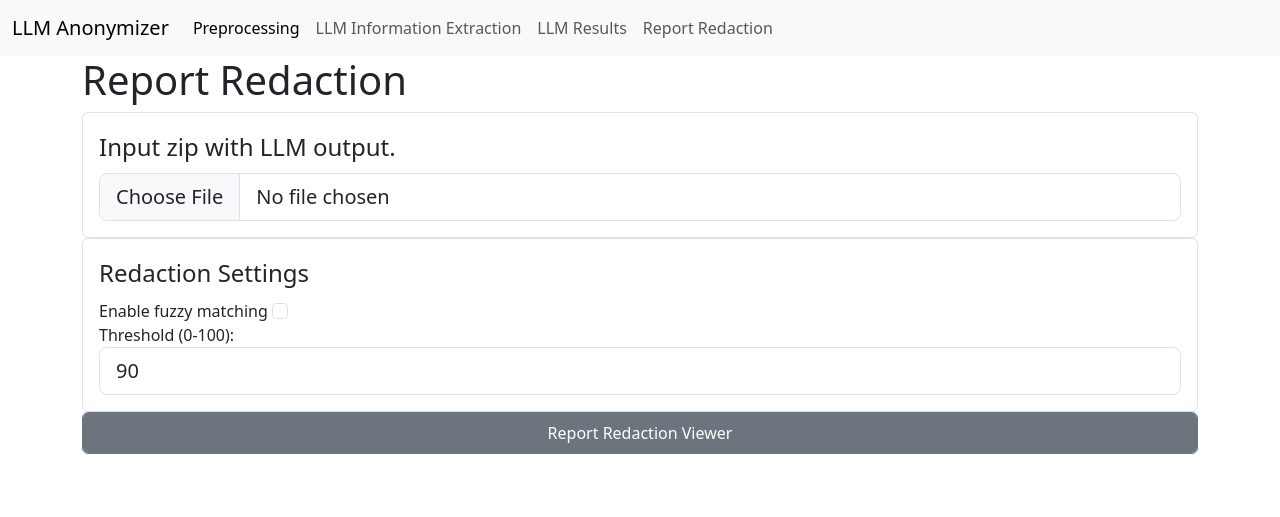
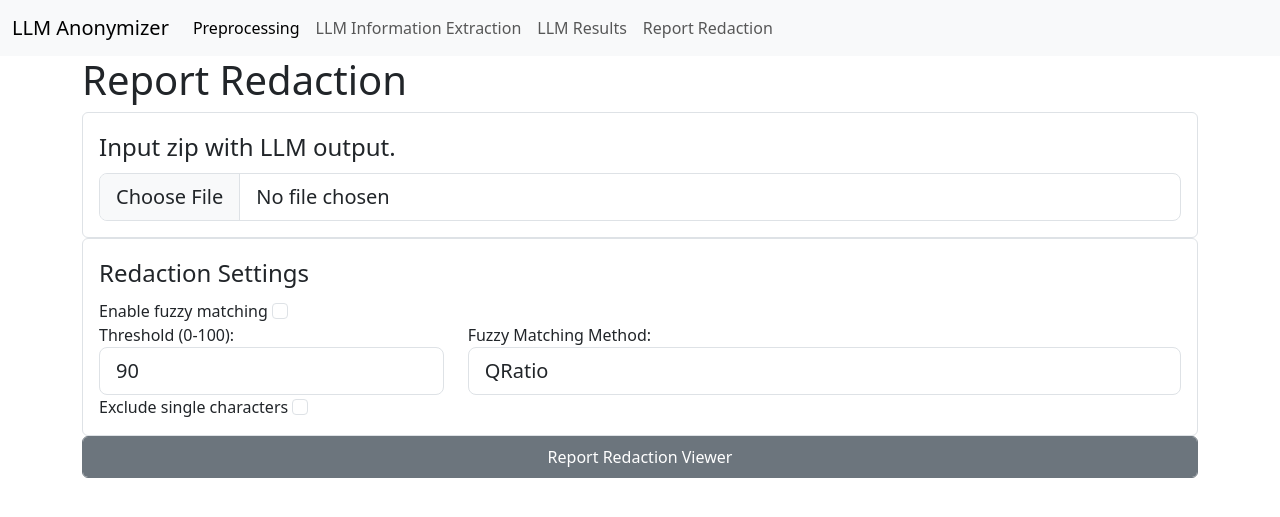
Before and after one commit to pereira90-ai/med-record-parsor, a Flask app: page /reportredaction in a window 1280 px wide. Shown: the top 517 px of the page. Run offline with Flask 3, Linux system fonts and the light colour scheme; some libraries are stand-ins or nearby versions.

Commit message:
Use fuzzy matching

```diff
--- a/webapp/report_redaction/forms.py
+++ b/webapp/report_redaction/forms.py
@@ -16,4 +16,8 @@ class ReportRedactionForm(FlaskForm):
     enable_fuzzy = BooleanField("Enable fuzzy matching")
     threshold = IntegerField("Threshold (0-100):", validators=[validators.NumberRange(0,100)], default=90)
 
+    scorer = SelectField("Fuzzy Matching Method:", choices=[('QRatio', 'QRatio'), ('WRatio', 'WRatio')])
+
+    exclude_single_chars = BooleanField("Exclude single characters")
+
     submit = SubmitField("Report Redaction")
--- a/webapp/report_redaction/routes.py
+++ b/webapp/report_redaction/routes.py
@@ -2,13 +2,23 @@
 import base64
 import os
 import tempfile
-
-from webapp.llm_processing.utils import anonymize_pdf, convert_personal_info_list
+import time
+from webapp.llm_processing.utils import anonymize_pdf, convert_personal_info_list, find_fuzzy_matches
 from webapp.report_redaction.utils import find_llm_output_csv
 from . import report_redaction
 from flask import abort, render_template, request, redirect, send_file, url_for, current_app, session, flash
 from .forms import ReportRedactionForm
 from io import BytesIO
+from .. import socketio
+
+@socketio.on('connect')
+def handle_connect():
+    print("Client Connected")
+
+
+@socketio.on('disconnect')
+def handle_disconnect():
+    print("Client Disconnected")
 @report_redaction.route("/reportredaction", methods=['GET', 'POST'])
 def main():
     form = ReportRedactionForm()
@@ -42,6 +52,8 @@ def main():
         # Optionally, save other form data to session variables
         session['enable_fuzzy'] = form.enable_fuzzy.data
         session['threshold'] = form.threshold.data
+        session['exclude_single_chars'] = form.exclude_single_chars.data
+        session['scorer'] = form.scorer.data
 
         # First report id
 
@@ -88,7 +100,7 @@ def report_redaction_viewer(report_id):
     previous_id = df.at[current_index - 1, 'id'] if current_index > 0 else None
     next_id = df.at[current_index + 1, 'id'] if current_index < len(df) - 1 else None
 
-    return render_template("report_redaction_viewer.html", report_id=report_id, previous_id=previous_id, next_id=next_id, report_number=current_index + 1, total_reports=len(df), personal_info_list=personal_info_list)
+    return render_template("report_redaction_viewer.html", report_id=report_id, previous_id=previous_id, next_id=next_id, report_number=current_index + 1, total_reports=len(df), personal_info_list=personal_info_list, enable_fuzzy=session.get('enable_fuzzy', False), threshold=session.get('threshold', 90))
 
 
 @report_redaction.route("/reportredactionfileoriginal/<string:id>")
@@ -124,22 +136,37 @@ def reportredactionfileredacted(id):
     if not os.path.isfile(filename):
         abort(404)
 
-    if not os.path.isfile(filename.replace(".pdf", "_redacted.pdf")):
+    # if not os.path.isfile(filename.replace(".pdf", "_redacted.pdf")):
 
-        df = find_llm_output_csv(pdf_file_zip)
-        if df is None or len(df) == 0:
-            flash('No CSV file found in the uploaded file!', 'danger')
-            return redirect(request.url)
+    df = find_llm_output_csv(pdf_file_zip)
+    if df is None or len(df) == 0:
+        flash('No CSV file found in the uploaded file!', 'danger')
+        return redirect(request.url)
 
-        # Check if the current report ID exists in the DataFrame
-        if id not in df['id'].values:
-            flash(f'Report ID {id} not found!', 'danger')
-            return redirect(request.url)
+    # Check if the current report ID exists in the DataFrame
+    if id not in df['id'].values:
+        flash(f'Report ID {id} not found!', 'danger')
+        return redirect(request.url)
 
-        # Get personal_info_list from df where id=id
-        personal_info_list = df.loc[df['id'] == id, 'personal_info_list'].iloc[0]
+    # Get personal_info_list from df where id=id
+    personal_info_list = df.loc[df['id'] == id, 'personal_info_list'].iloc[0]
 
-        anonymize_pdf(filename, convert_personal_info_list(personal_info_list), filename.replace(".pdf", "_redacted.pdf"))
+    personal_info_list = convert_personal_info_list(personal_info_list)
+
+    if session.get('exclude_single_chars', False):
+        personal_info_list = [item for item in personal_info_list if len(item) > 1]
+
+    if session.get('enable_fuzzy', False):
+        fuzzy_matches = find_fuzzy_matches(df.loc[df['id'] == id, 'report'].iloc[0], personal_info_list, threshold=int(session.get('threshold', 90)), scorer=session.get('scorer', 'WRatio'))
+    else:
+        fuzzy_matches = []
+
+    anonymize_pdf(filename, personal_info_list, filename.replace(".pdf", "_redacted.pdf"), fuzzy_matches)
+
+    time.sleep(1)
+
+    socketio.emit('reportredaction_done', {'enable_fuzzy': session.get('enable_fuzzy', False), 'threshold': session.get('threshold', 90), 'fuzzy_matches': fuzzy_matches})
+
 
     # Redaction is yet to be implemented TODO
 
--- a/webapp/templates/report_redaction_form.html
+++ b/webapp/templates/report_redaction_form.html
@@ -52,7 +52,7 @@
             </div>
 
             <div class="row">
-                <div class="form-group col-md-12">
+                <div class="form-group col-md-4">
                     {{ form.threshold.label(class="form-control-label") }}
 
                     {% if form.threshold.errors %}
@@ -66,6 +66,38 @@
                     {{ form.threshold(class="form-control form-control-lg") }}
                     {% endif %}
                 </div>
+                <div class="form-group col-md-8">
+                    {{ form.scorer.label(class="form-control-label") }}
+
+                    {% if form.scorer.errors %}
+                    {{ form.scorer(class="form-control form-control-lg is-invalid") }}
+                    <div class="invalid-feedback">
+                        {% for error in form.scorer.errors %}
+                        <span>{{ error }}</span>
+                        {% endfor %}
+                    </div>
+                    {% else %}
+                    {{ form.scorer(class="form-control form-control-lg") }}
+                    {% endif %}
+                </div>
+            </div>
+
+            <div class="row">
+                <div class="form-group col-md-12">
+                    {{ form.exclude_single_chars.label(class="form-control-label") }}
+
+                    {% if form.exclude_single_chars.errors %}
+                    {{ form.exclude_single_chars(class="form-check-input is-invalid") }}
+                    <div class="invalid-feedback">
+                        {% for error in form.exclude_single_chars.errors %}
+                        <span>{{ error }}</span>
+                        {% endfor %}
+                    </div>
+                    {% else %}
+                    {{ form.exclude_single_chars(class="form-check-input") }}
+                    {% endif %}
+                </div>
+
             </div>
 
         </fieldset>
```
Also changed, not shown: webapp/llm_processing/utils.py (+51 -2 lines), webapp/templates/report_redaction_viewer.html (+41 -0 lines), README.md.
